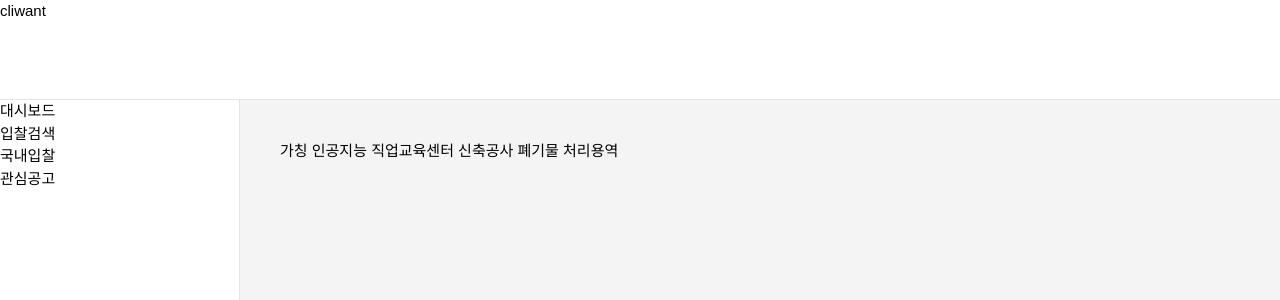
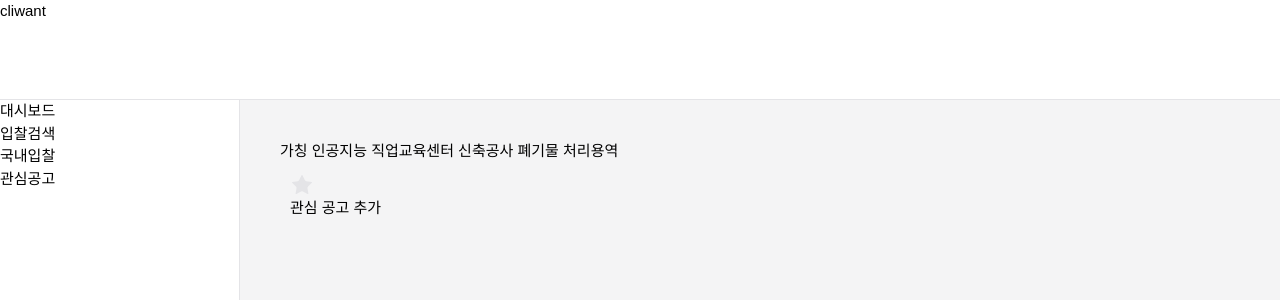
Before and after one commit to hckang80/nextjs-beginner-task, a Next.js app: page /dashboard/rfp/1 in a window 1280 px wide. Shown: the top 300 px of the page. Built offline with nearby package versions, Linux system fonts and the light colour scheme.

Commit message:
feat: 관심 공고 추가 기능 붙이기

```diff
--- a/app/dashboard/rfp/[id]/page.tsx
+++ b/app/dashboard/rfp/[id]/page.tsx
@@ -1,22 +1,26 @@
 "use client";
 
-import { AnnouncementContext, getProducts } from "@/lib";
+import { useToast } from "@/hooks/use-toast";
+import { AnnouncementContext, getProducts, MY_FAVORITES } from "@/lib";
+import { Star } from "lucide-react";
 import { useParams } from "next/navigation";
 import { useState, useEffect } from "react";
 
 export default function RfpDetail() {
-  const params = useParams<{ id: string }>();
+  const { id } = useParams<{ id: string }>();
 
   const [data, setData] = useState<AnnouncementContext | undefined>();
 
+  const { toast } = useToast();
+
   useEffect(() => {
     fetchData();
-  });
+  }, []);
 
   const fetchData = async () => {
     // TODO: 데이터를 여기서 호출하지 말고 부모에서 넘겨주는 형태로 개선 필요. 데이터 호출 최소화. Context API
     const { products } = await getProducts(0);
-    const product = products.find((item) => item.id === +params.id);
+    const product = products.find((item) => item.id === +id);
     setData(product);
   };
 
@@ -24,10 +28,43 @@ export default function RfpDetail() {
     return "Loading...";
   }
 
+  // TODO: 아래의 관심공고 등록관련 함수들이 중복이라서 공통 유틸로 분리해보니 반응형으로 동작하지 않음
+  const storageKey = MY_FAVORITES;
+  const currentFavorites: number[] = JSON.parse(
+    localStorage.getItem(storageKey) || "[]"
+  );
+  const hasFavorite = (id: number) => currentFavorites.includes(id);
+
+  const saveFavorite = (id: number) => {
+    localStorage.setItem(storageKey, JSON.stringify(getSaveResult(id)));
+
+    toast({
+      title: getToastTitle(id),
+      variant: "destructive",
+    });
+  };
+
+  const getSaveResult = (id: number) =>
+    hasFavorite(id)
+      ? currentFavorites.filter((uid) => uid !== id)
+      : [...currentFavorites, id];
+
+  const getToastTitle = (id: number) =>
+    hasFavorite(id)
+      ? "관심 공고에서 삭제되었습니다."
+      : "관심 공고에 추가되었습니다.";
+
+  const getStateColor = (id: number) =>
+    hasFavorite(id) ? "hsl(var(--chart-4))" : "hsl(var(--input))";
+
   return (
     <div>
       <header>
         <h2>{data.name}</h2>
+        <button onClick={() => saveFavorite(+id)} className="p-[10px]">
+          <Star fill={getStateColor(+id)} strokeWidth={0} />
+          {hasFavorite(+id) ? "보관중" : "관심 공고 추가"}
+        </button>
       </header>
     </div>
   );
```
